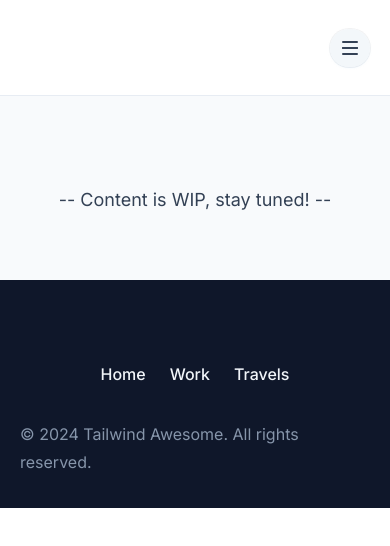
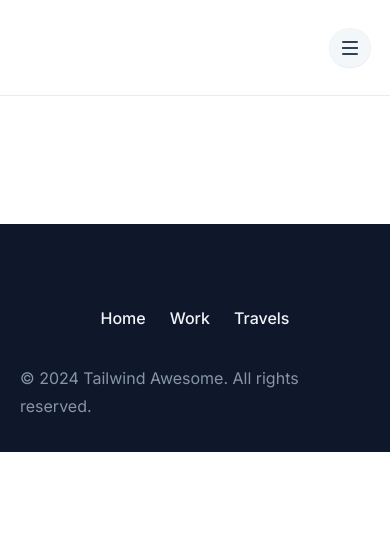
Before and after one commit to fcyen/fcyen.github.io, a Next.js app: page /work in a window 390 px wide. Shown: the top 546 px of the page. Built offline with nearby package versions, Linux system fonts and the light colour scheme.

Commit message:
adjust margin

```diff
--- a/src/app/work/(index)/layout.jsx
+++ b/src/app/work/(index)/layout.jsx
@@ -15,13 +15,9 @@ export const metadata = {
   //   'Explore an impressive collection of case studies showcasing a my diverse skill set, innovative solutions, and successful projects.',
 }
 
-export default function WorkLayout({ children }) {
+const WorkHeading = () => {
   return (
     <>
-      <ComingSoon />
-      {/* <section className="overflow-hidden bg-white py-16 sm:pt-24 lg:pt-32">
-        <Container>
-          <div className="mx-auto max-w-2xl lg:mx-0 lg:max-w-none">
       <div className="flex flex-col gap-6 lg:flex-row lg:items-center lg:justify-between">
         <h2 className="font-display text-5xl font-semibold text-slate-900 sm:text-6xl lg:leading-none">
           Case Studies
@@ -38,11 +34,23 @@ export default function WorkLayout({ children }) {
         tabs={getFeaturedTags()}
         directory={'work'}
       />
+    </>
+  )
+}
+
+export default function WorkLayout({ children }) {
+  return (
+    <>
+      {/* <ComingSoon /> */}
+      <section className="overflow-hidden bg-white py-16">
+        <Container>
+          <div className="mx-auto max-w-2xl lg:mx-0 lg:max-w-none">
+            {/* <WorkHeading /> */}
             {children}
-            <Pagination />
+            {/* <Pagination /> */}
           </div>
         </Container>
-      </section> */}
+      </section>
       <Footer />
     </>
   )
--- a/src/components/work/CaseStudies.js
+++ b/src/components/work/CaseStudies.js
@@ -68,7 +68,7 @@ export function CaseStudies({ caseStudies }) {
   return (
     <div
       className={clsx(
-        'mx-auto mt-12 grid max-w-xl gap-12 sm:mt-16 lg:mx-0 lg:mt-24 lg:max-w-none lg:grid-cols-2 lg:gap-10 xl:gap-24',
+        'mx-auto grid max-w-xl gap-12 lg:mx-0 lg:max-w-none lg:grid-cols-2 lg:gap-10 xl:gap-24',
         caseStudies.length % 2 === 0 && 'lg:pb-32'
       )}
     >
```
Lines whose indentation alone changed are shown as unchanged.
